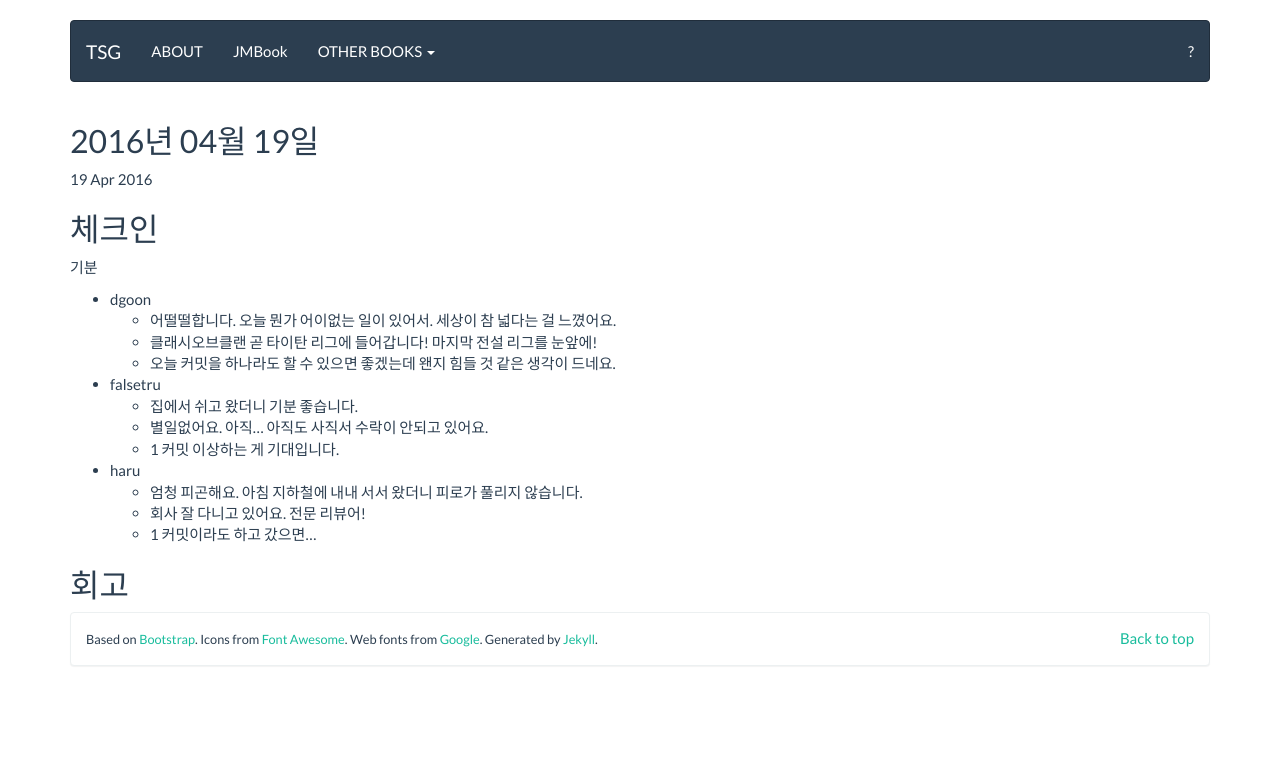
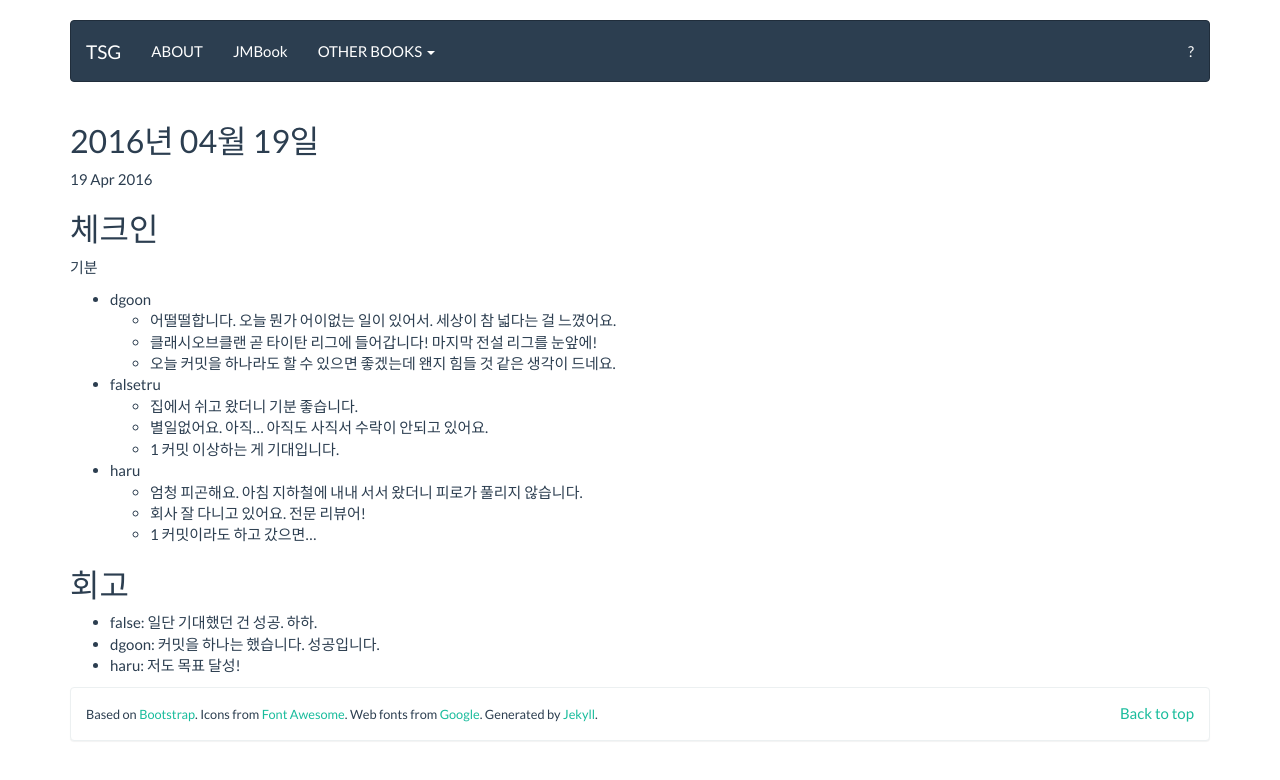
Before and after one commit to tuestudy/tuestudy.github.io, a Jekyll site: the page built from _posts/2016-04-19-meeting.markdown, in a window 1280 px wide. Shown: the top 780 px of the page. Built offline with Jekyll 4.4.1, drawn with Linux system fonts in a browser that asks for light colours.

Commit message:
2016-04-19 회고

```diff
--- a/_posts/2016-04-19-meeting.markdown
+++ b/_posts/2016-04-19-meeting.markdown
@@ -26,3 +26,7 @@
   * 1 커밋이라도 하고 갔으면...
 
 ## 회고
+
+* false: 일단 기대했던 건 성공. 하하.
+* dgoon: 커밋을 하나는 했습니다. 성공입니다.
+* haru: 저도 목표 달성!
```
